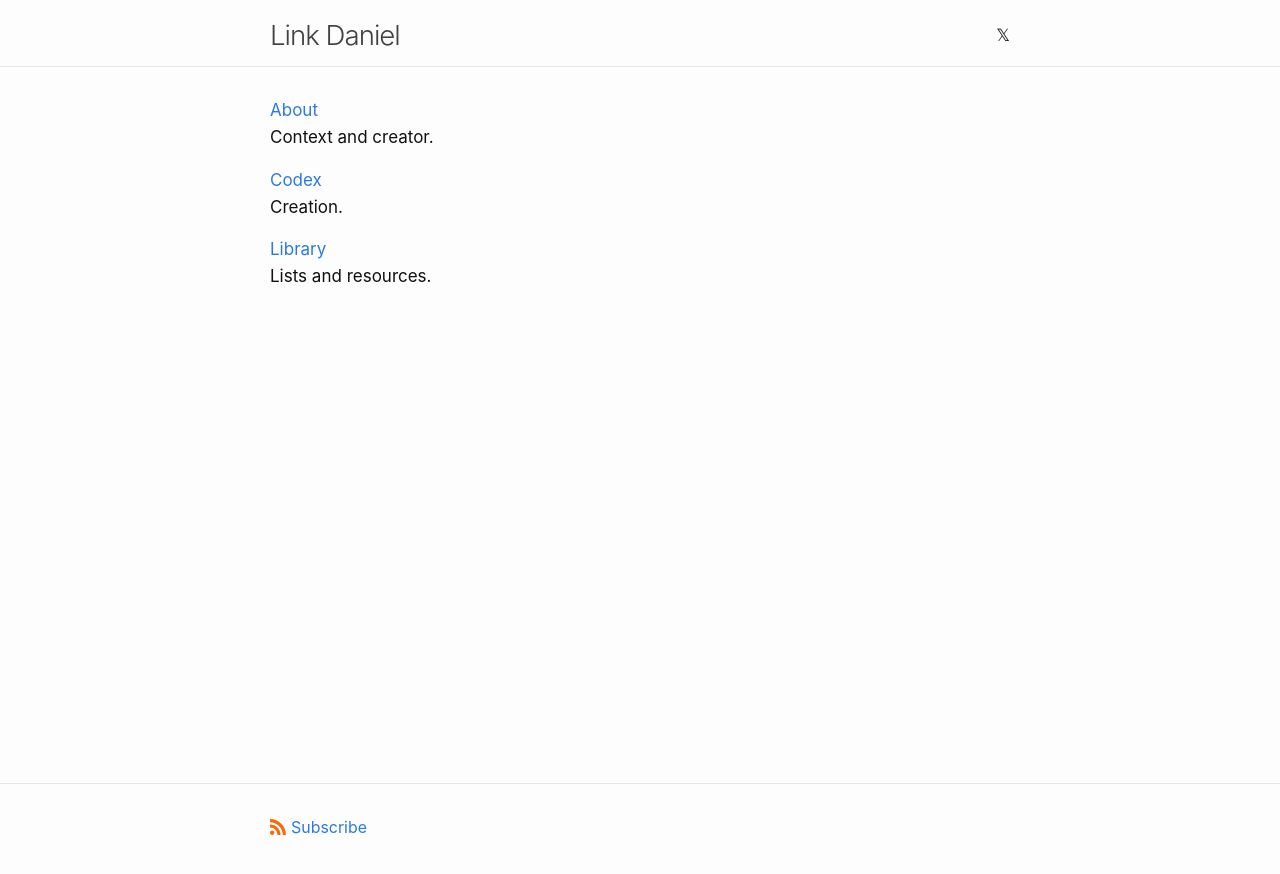
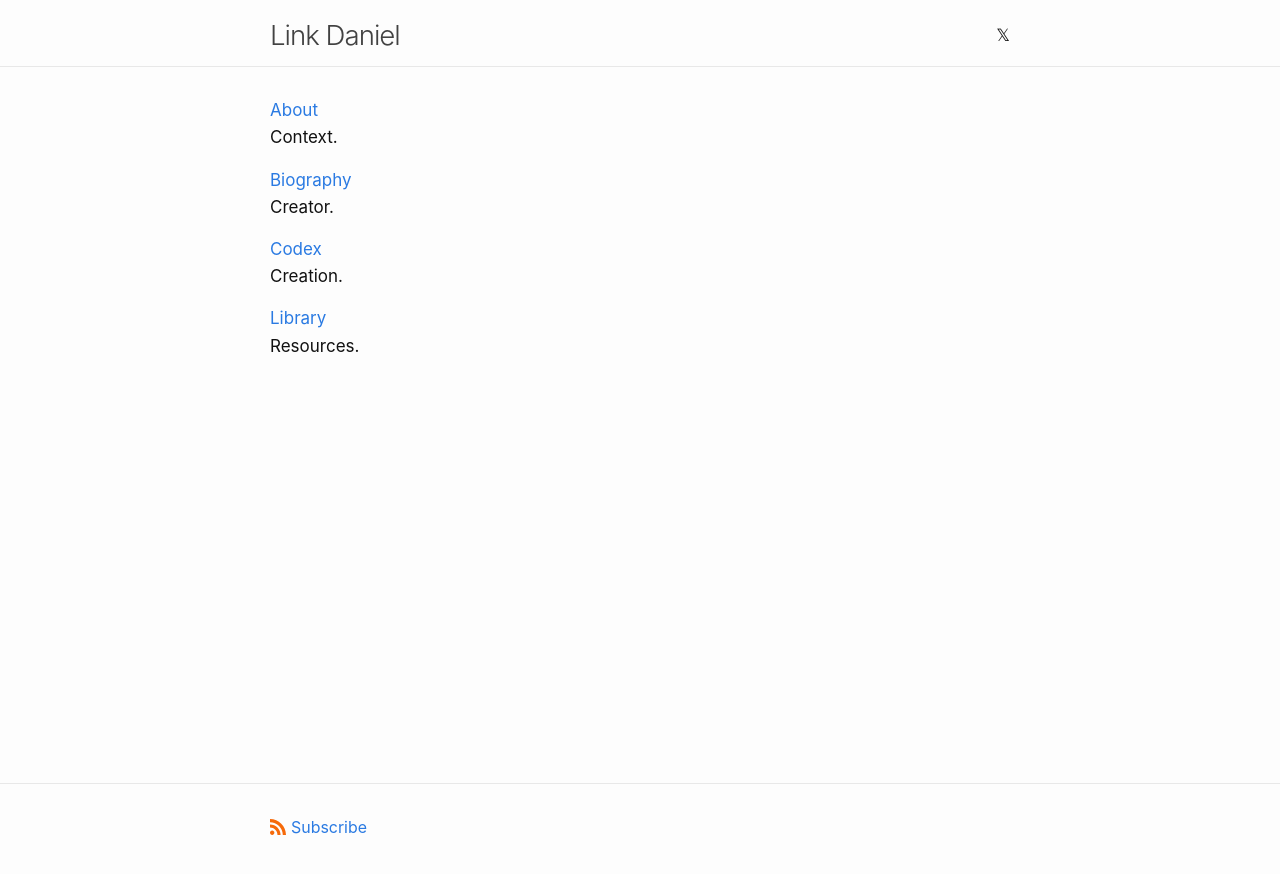
Before and after one commit to link-daniel/link.github.io, a Jekyll site: the page built from index.md, in a window 1280 px wide. Shown: the top 874 px of the page. Built offline with Jekyll 4.4.1, drawn with Linux system fonts in a browser that asks for light colours.

Commit message:
Update index.md

```diff
--- a/index.md
+++ b/index.md
@@ -10,7 +10,11 @@ layout: home
 
 [About](/about)
 <br/>
-Context and creator.
+Context.
+
+[Biography](/biography)
+<br/>
+Creator.
 
 [Codex](/codex)
 <br/>
@@ -18,4 +22,4 @@ Creation.
 
 [Library](/library)
 <br/>
-Lists and resources.
+Resources.
```
